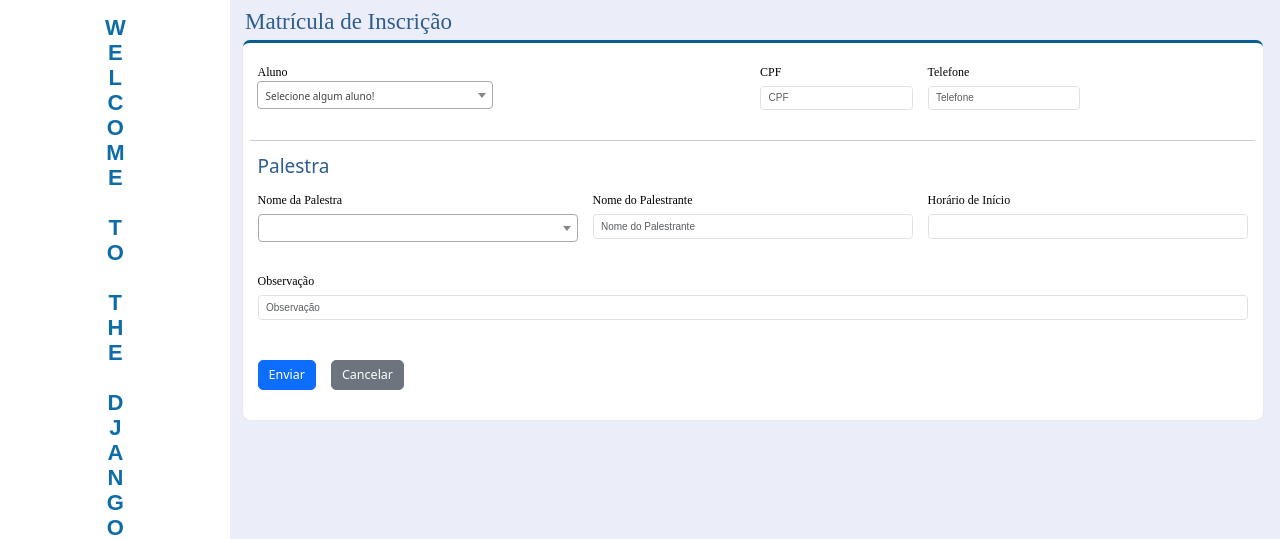
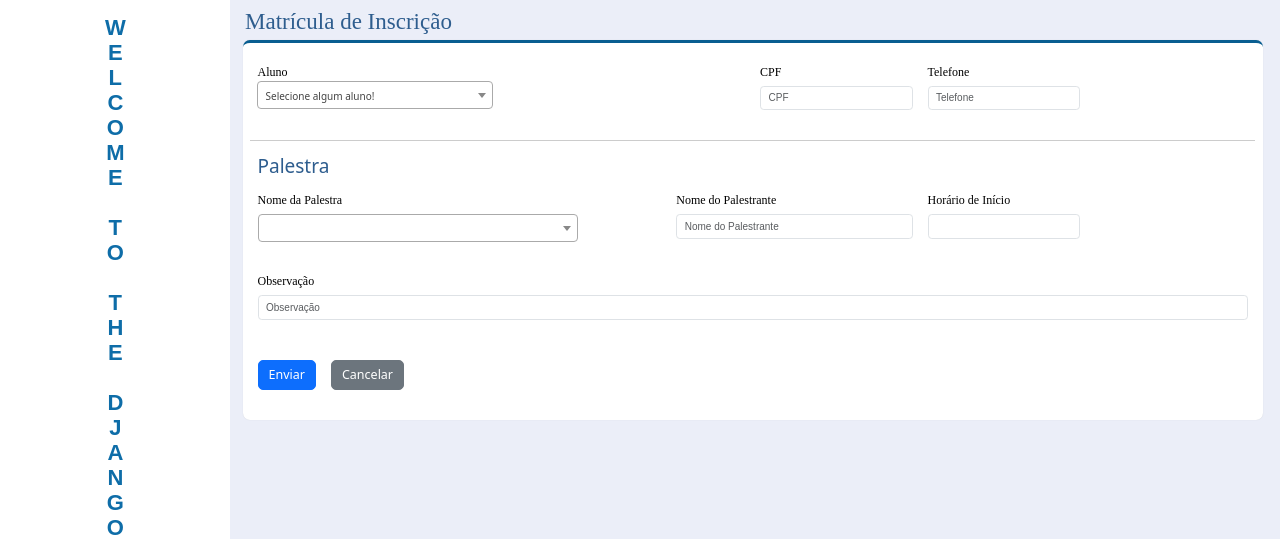
Before and after one commit to AlissonSH/wttd_fenix, a Django app: page /matricula/create/ in a window 1280 px wide. Shown: the part 100-639 px from the top of the page. Run offline with Django 4.2, Linux system fonts and the light colour scheme; data that the repository does not hold is empty; parts of the project's set-up code (start-up, migrations or seed data) failed here and were passed over; some libraries are stand-ins or nearby versions.

Commit message:
Update: Ajuste dos campos no template de inscricao da matricula

```diff
--- a/eventex/registration/templates/registration/matricula_create.html
+++ b/eventex/registration/templates/registration/matricula_create.html
@@ -56,6 +56,7 @@
                 </div>
 
                 <div class="row">
+
                     <div class="ibox-head">
                         <div class="ibox-title"><a>
                             <i class="ibox-collapse-icon ti-angle-down"></i> Palestra </a>
@@ -65,10 +66,14 @@
                     <div class="col-sm-4 form-group label-text mb-3">
                         {% bootstrap_field form.talk|add_class:"form_select2" %}
                     </div>
-                    <div class="col-sm-4 form-group label-text mb-3">
+
+                    <div class="col-sm-1 form-group mb-0"></div>
+
+                    <div class="col-sm-3 form-group label-text mb-3">
                         {% bootstrap_field form.name_speaker %}
                     </div>
-                    <div class="col-sm-4 form-group label-text mb-3">
+
+                    <div class="col-sm-2 form-group label-text mb-3">
                         {% bootstrap_field form.start_time %}
                     </div>
                 </div>
```
